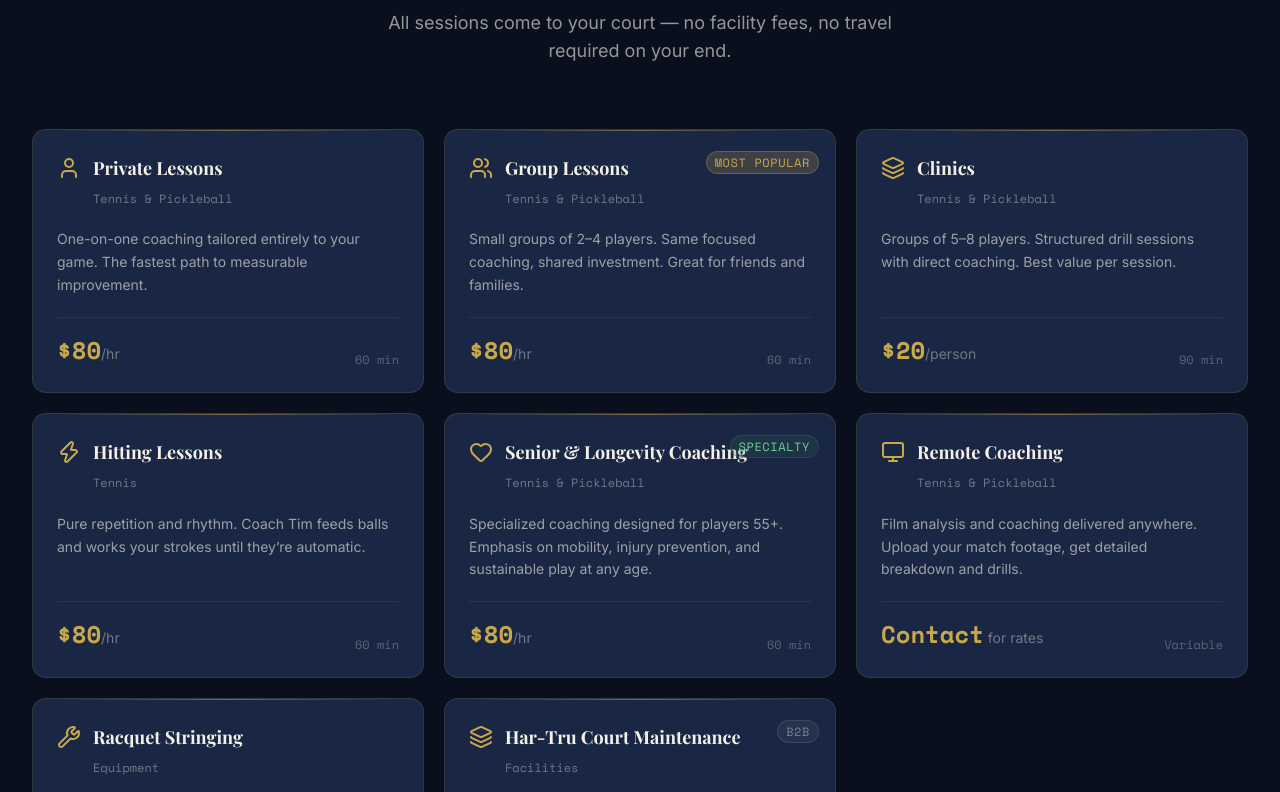
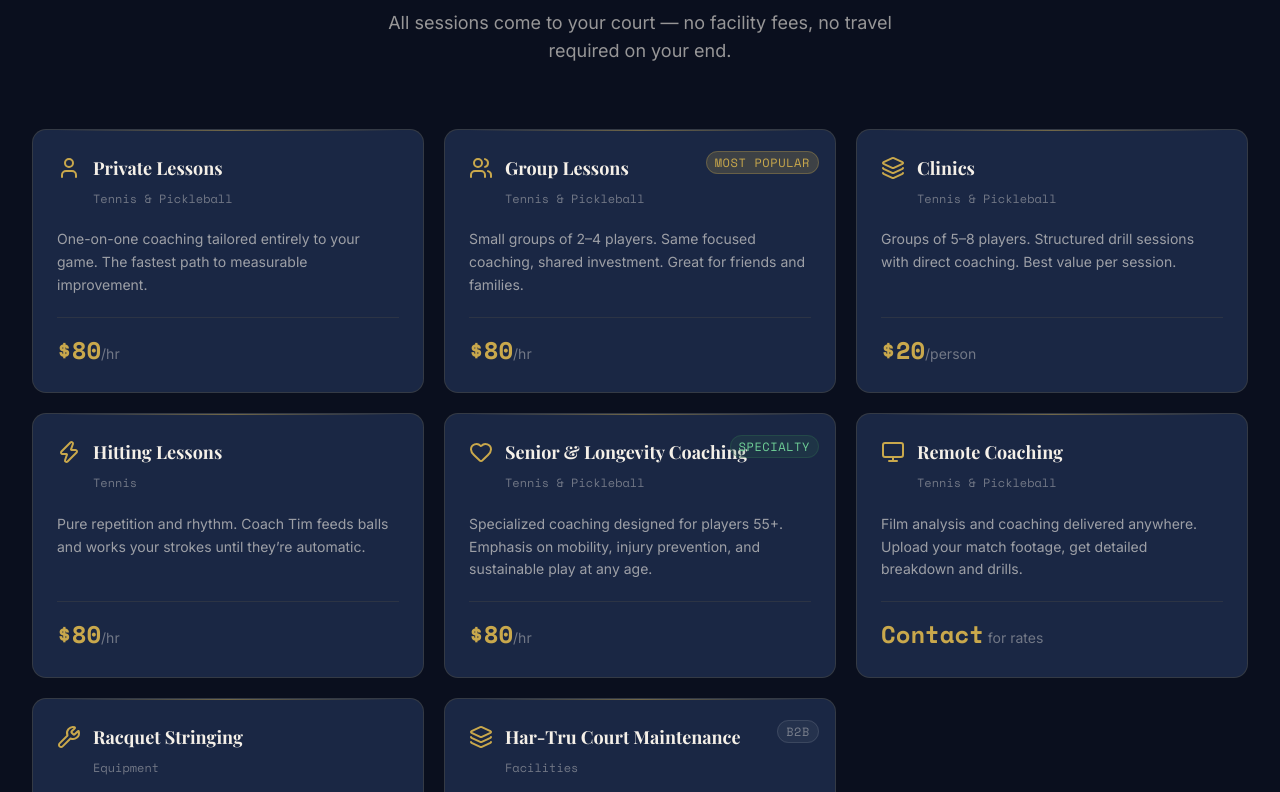
Before and after one commit to Bradpalubicki/hontennis-v2, a Next.js app: page / in a window 1280 px wide. Shown: the part 3148-3940 px from the top of the page. Built offline with nearby package versions, Linux system fonts and the light colour scheme; a web font is replaced by a local one.

Commit message:
fix(services): service cards clickable — scroll to contact on click, book this hover indicator

```diff
--- a/src/components/ServicesSection.tsx
+++ b/src/components/ServicesSection.tsx
@@ -112,10 +112,11 @@ export default function ServicesSection() {
 
         <div className="grid grid-cols-1 md:grid-cols-2 lg:grid-cols-3 gap-5 mb-12">
           {services.map((service, i) => (
-            <motion.div
+            <motion.a
               key={service.title}
+              href="#contact"
               {...fade(0.05 * i)}
-              className="relative rounded-xl border border-[#C9A84C]/15 bg-[#1A2744] p-6 hover:border-[#C9A84C]/40 transition-all duration-300 hover:shadow-lg hover:shadow-[#C9A84C]/5 flex flex-col"
+              className="relative rounded-xl border border-[#C9A84C]/15 bg-[#1A2744] p-6 hover:border-[#C9A84C]/50 transition-all duration-300 hover:shadow-lg hover:shadow-[#C9A84C]/8 flex flex-col cursor-pointer group"
             >
               {/* Top border accent */}
               <div className="absolute top-0 left-6 right-6 h-px bg-gradient-to-r from-transparent via-[#C9A84C]/50 to-transparent" />
@@ -149,16 +150,18 @@ export default function ServicesSection() {
                 {service.description}
               </p>
 
-              <div className="flex items-end justify-between pt-4 border-t border-[#C9A84C]/10">
+              <div className="flex items-end justify-between pt-4 border-t border-[#C9A84C]/10 mt-auto">
                 <div>
                   <span className="text-2xl font-bold text-[#C9A84C]" style={{ fontFamily: "var(--font-space-mono)" }}>
                     {service.price}
                   </span>
                   <span className="text-sm text-[#F5F0E8]/40">{service.unit}</span>
                 </div>
-                <span className="text-xs text-[#F5F0E8]/30 font-mono">{service.duration}</span>
+                <span className="text-xs text-[#C9A84C]/0 group-hover:text-[#C9A84C]/80 font-mono transition-colors duration-200">
+                  Book this →
+                </span>
               </div>
-            </motion.div>
+            </motion.a>
           ))}
         </div>
 
```
